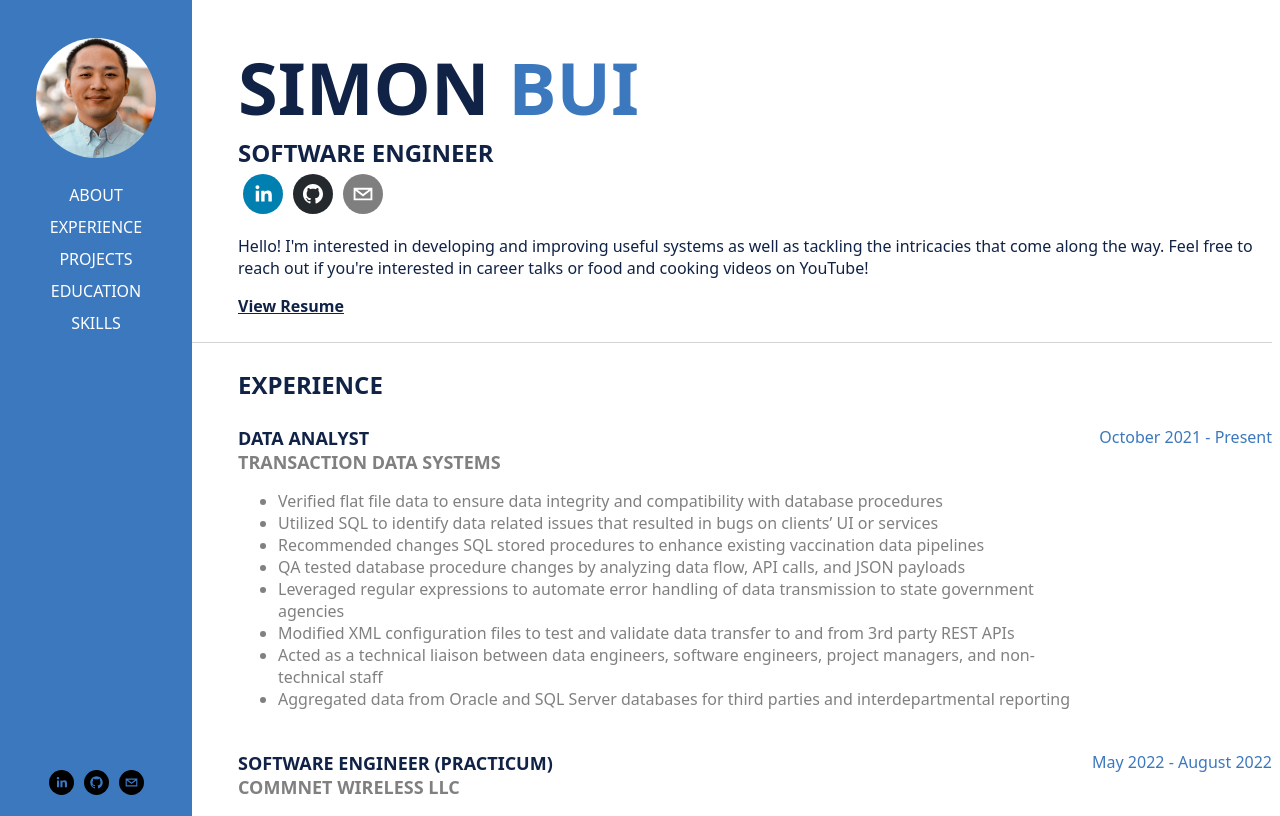
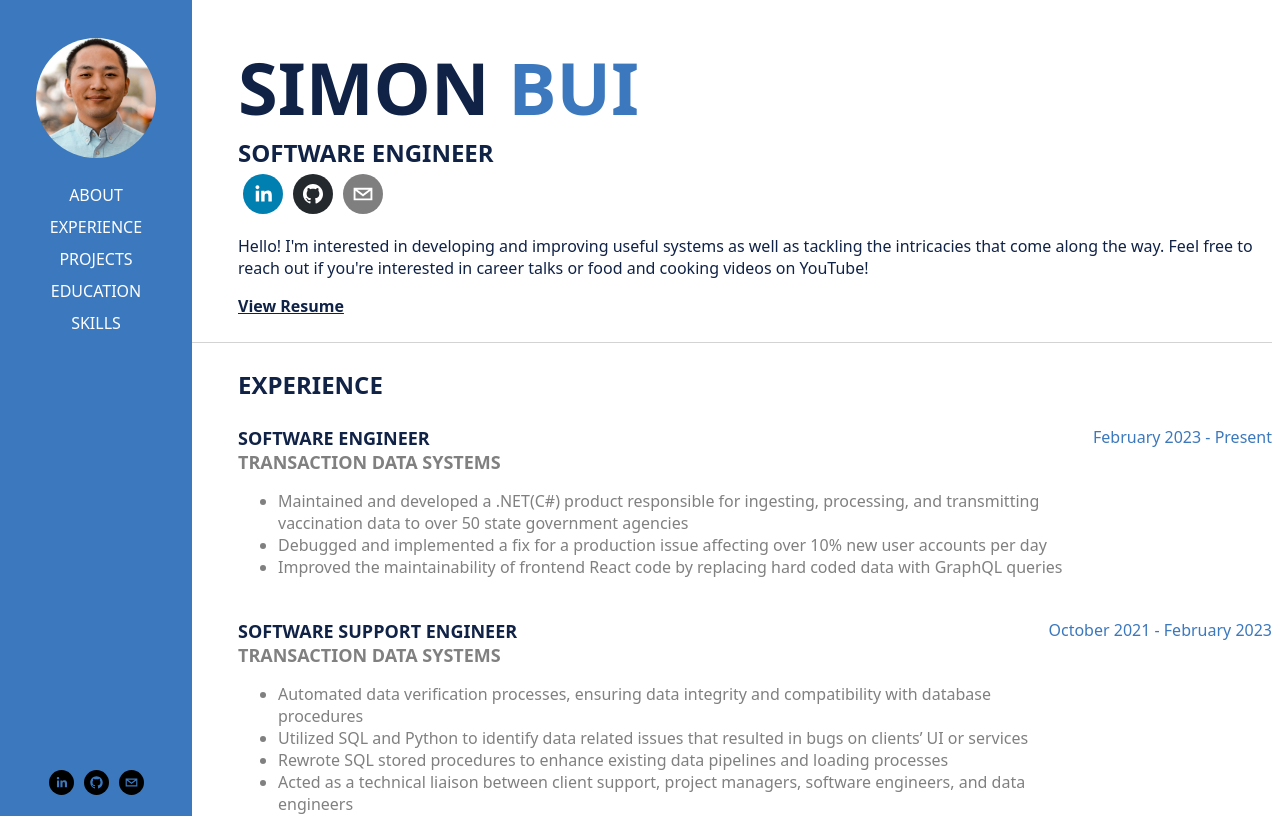
Before and after one commit to simontbui/portfolio, a React (Create React App) app: page / in a window 1280 px wide. Shown: the top 816 px of the page. Built offline with nearby package versions, Linux system fonts and the light colour scheme.

Commit message:
added recent swe experience and resume update

```diff
--- a/src/components/Experience.tsx
+++ b/src/components/Experience.tsx
@@ -10,25 +10,56 @@ function Experience() {
                     <div className="card">
                         <div className="job">
                             <div className="job-title">
-                                <h3>DATA ANALYST</h3>
+                                <h3>SOFTWARE ENGINEER</h3>
                                 <h3 className="companies">TRANSACTION DATA SYSTEMS</h3>
                             </div>
 
                             <div className="job-description">
                                 <ul>
-                                    <li>Verified flat file data to ensure data integrity and compatibility with database procedures</li>
-                                    <li>Utilized SQL to identify data related issues that resulted in bugs on clients’ UI or services</li>
-                                    <li>Recommended changes SQL stored procedures to enhance existing vaccination data pipelines</li>
-                                    <li>QA tested database procedure changes by analyzing data flow, API calls, and JSON payloads</li>
-                                    <li>Leveraged regular expressions to automate error handling of data transmission to state government agencies</li>
-                                    <li>Modified XML configuration files to test and validate data transfer to and from 3rd party REST APIs</li>
-                                    <li>Acted as a technical liaison between data engineers, software engineers, project managers, and non-technical staff</li>
-                                    <li>Aggregated data from Oracle and SQL Server databases for third parties and interdepartmental reporting</li>
+                                    <li>
+                                        Maintained and developed a .NET(C#) product responsible for ingesting, processing, and transmitting vaccination data to
+                                        over 50 state government agencies
+                                    </li>
+                                    <li>
+                                        Debugged and implemented a fix for a production issue affecting over 10% new user accounts per day
+                                    </li>
+                                    <li>
+                                        Improved the maintainability of frontend React code by replacing hard coded data with GraphQL queries
+                                    </li>
                                 </ul>
                             </div>
                         </div>
                         <div className="dates">
-                                <span>October 2021 - Present</span>
+                                <span>February 2023 - Present</span>
+                        </div>
+                    </div>
+
+                    <div className="card">
+                        <div className="job">
+                            <div className="job-title">
+                                <h3>SOFTWARE SUPPORT ENGINEER</h3>
+                                <h3 className="companies">TRANSACTION DATA SYSTEMS</h3>
+                            </div>
+
+                            <div className="job-description">
+                                <ul>
+                                    <li>
+                                        Automated data verification processes, ensuring data integrity and compatibility with database procedures
+                                    </li>
+                                    <li>
+                                        Utilized SQL and Python to identify data related issues that resulted in bugs on clients’ UI or services
+                                    </li>
+                                    <li>
+                                        Rewrote SQL stored procedures to enhance existing data pipelines and loading processes
+                                    </li>
+                                    <li>
+                                        Acted as a technical liaison between client support, project managers, software engineers, and data engineers
+                                    </li>
+                                </ul>
+                            </div>
+                        </div>
+                        <div className="dates">
+                                <span>October 2021 - February 2023</span>
                         </div>
                     </div>
 
```
Also changed, not shown: 1 other file (tests, documents, lock files or other folders).
